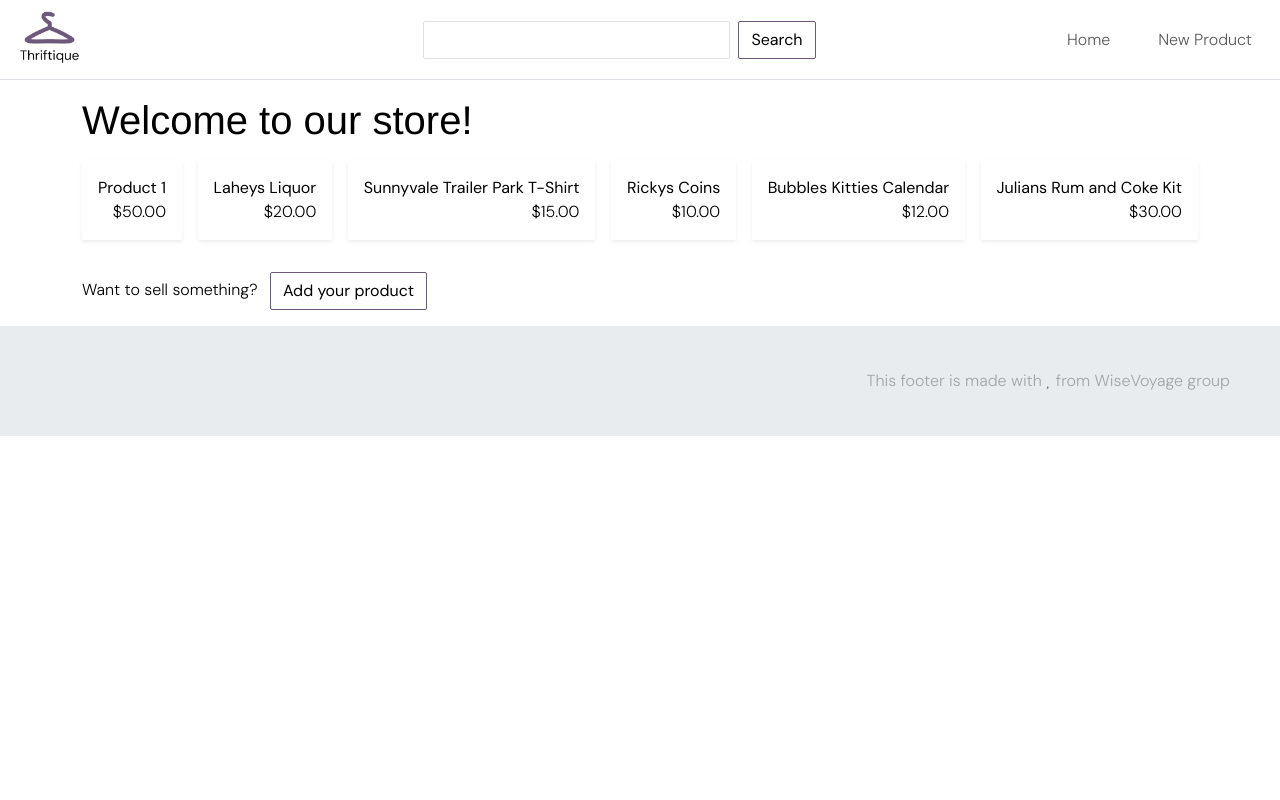
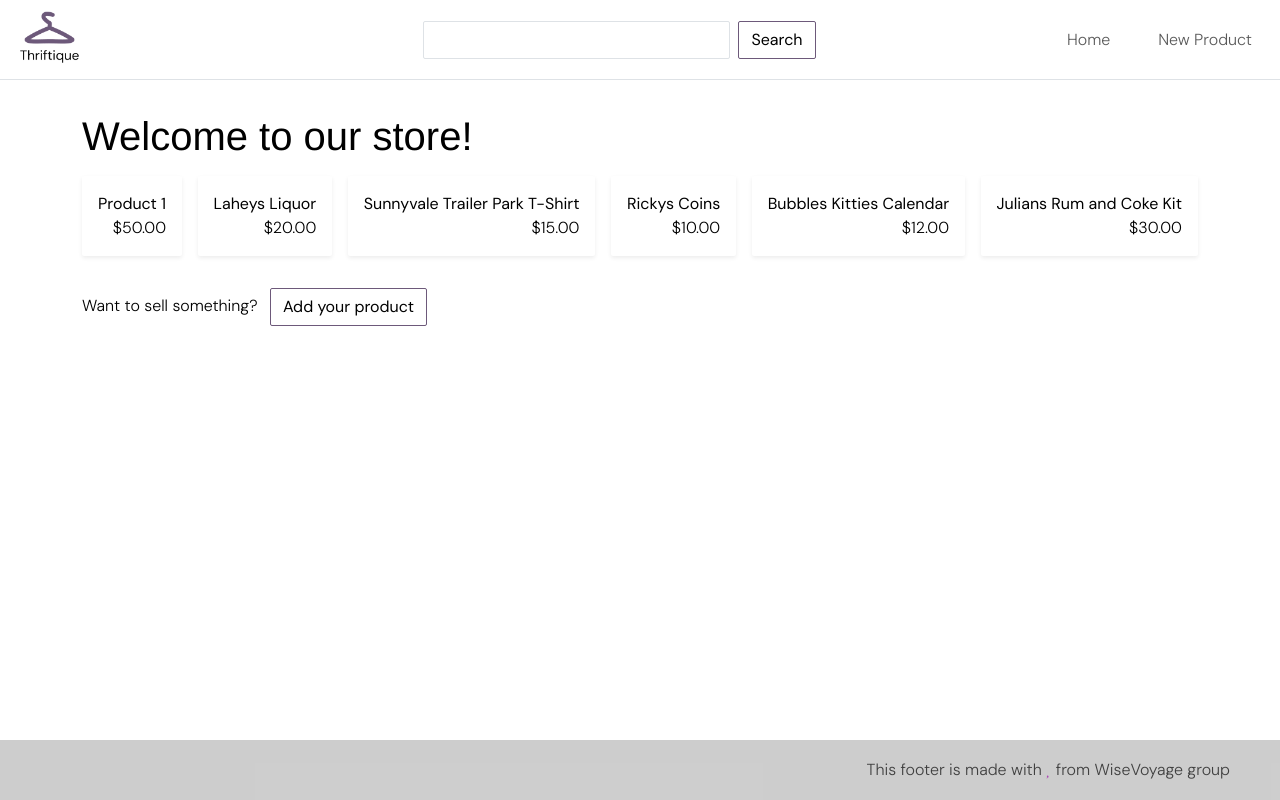
Before and after one commit to Kaprans22/THRIFTIQUE, a Rails app: page / in a window 1280 px wide. Run offline with Rails 7, Linux system fonts and the light colour scheme; data comes from the database, SQL or seed files in the repository; style sheets or scripts are compiled from the project's sources; some libraries are stand-ins or nearby versions.

Commit message:
visual changes

```diff
--- a/app/assets/stylesheets/application.scss
+++ b/app/assets/stylesheets/application.scss
@@ -12,7 +12,6 @@
 @import "pages/index";
 @import "pages/dashboard";
 @import "bootstrap";
-
 
 a {
   text-decoration: none;
--- a/app/assets/stylesheets/components/_footer.scss
+++ b/app/assets/stylesheets/components/_footer.scss
@@ -1,26 +1,41 @@
+.wrapper {
+  display: flex;
+  flex-direction: column;
+  min-height: 100vh; /* Make the wrapper at least the height of the viewport */
+}
+
+.container {
+  flex-grow: 1; /* Allow the container to grow to fill the remaining space */
+}
+
 .footer {
-  background: $light-gray;
+  background-color: rgba(118, 118, 118, 0.361);
   display: flex;
   align-items: center;
   justify-content: space-between;
-  height: 110px;
+  height: 60px;
   padding: 0px 50px;
-  color: rgba(0,0,0,0.3);
+  color: rgba(0, 0, 0, 0.689);
+  width: 100%;
 }
+
 .footer-links {
   display: flex;
   align-items: center;
 }
+
 .footer-links a {
-  color: $secondary-color;
+  color: rgba(225, 15, 244, 0.623);
   opacity: 0.15;
   text-decoration: none;
   font-size: 24px;
   padding: 0px 10px;
 }
+
 .footer-links a:hover {
   opacity: 1;
 }
+
 .footer .fa-heart {
-  color: $secondary-color;
+  color: rgba(156, 12, 169, 0.751) // Assuming $secondary-color is defined elsewhere
 }
--- a/app/assets/stylesheets/pages/_dashboard.scss
+++ b/app/assets/stylesheets/pages/_dashboard.scss
@@ -1,3 +1,15 @@
+
+::-webkit-scrollbar {
+  width: 12px;
+}
+
+/* Change the scrollbar thumb color */
+::-webkit-scrollbar-thumb {
+  background-color: #ecb497; /* Color of the scrollbar thumb */
+  border-radius: 10px; /* Border radius of the thumb */
+}
+
+
 .item_avatar {
   width: 100px;
   height: 100px;
--- a/app/assets/stylesheets/pages/_home.scss
+++ b/app/assets/stylesheets/pages/_home.scss
@@ -14,7 +14,13 @@
   object-fit: cover;
   width: 300px;
   height: 400px;
+  transition: transform 0.3s ease; /* Added transition */
+
+  &:hover {
+    transform: scale(1.02); /* Enlarges the image on hover */
+  }
 }
+
 .gray-oval-button, .home-bttn, .search-bttn {
   display: inline-block;
   padding: 5px 5px;
@@ -23,3 +29,8 @@
   border-radius: 5px;
   text-decoration: none;
 }
+
+.card-product:hover {
+  transform: scale(1.05);
+  transition: transform 0.3s ease;
+}
--- a/app/views/layouts/application.html.erb
+++ b/app/views/layouts/application.html.erb
@@ -12,6 +12,7 @@
   </head>
 
   <body>
+    <div class="wrapper">
       <%= render "shared/navbar" %>
       <div class="container mt-3">
         <%= render "shared/flashes" %>
@@ -19,5 +20,6 @@
         <%= yield %>
       </div>
       <%= render "shared/footer" %>
+    </div>
   </body>
 </html>
--- a/app/views/pages/home.html.erb
+++ b/app/views/pages/home.html.erb
@@ -21,3 +21,5 @@
 <p>
   Want to sell something? <%= link_to 'Add your product', new_product_path, class:'btn btn-outline-secondary-color mx-2 my-2 my-sm-0' %>
 </p>
+<br>
+<br>
```
Also changed, not shown: app/views/pages/dashboard.html.erb (+17 -1 lines). Lines whose indentation alone changed are shown as unchanged.
